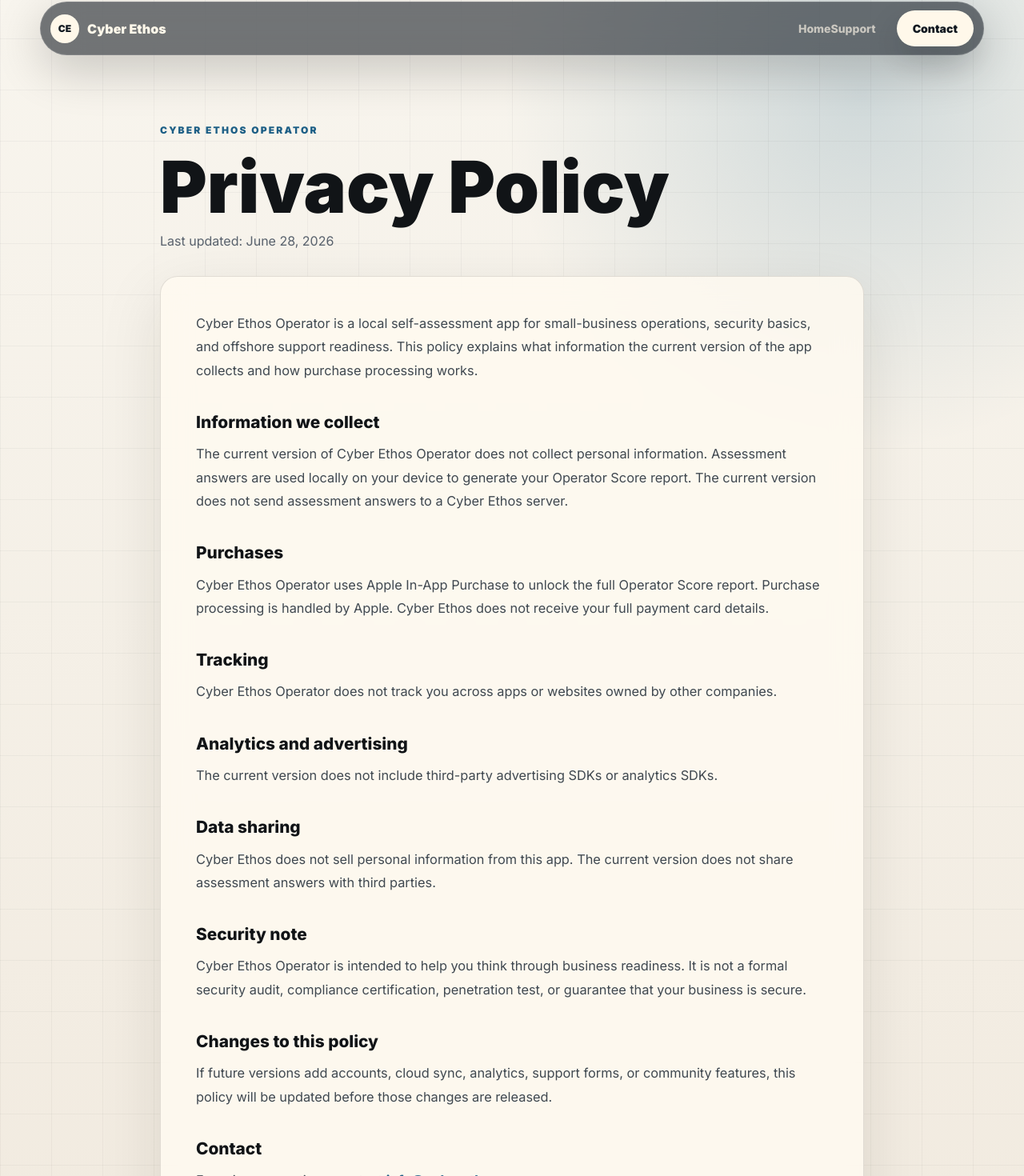
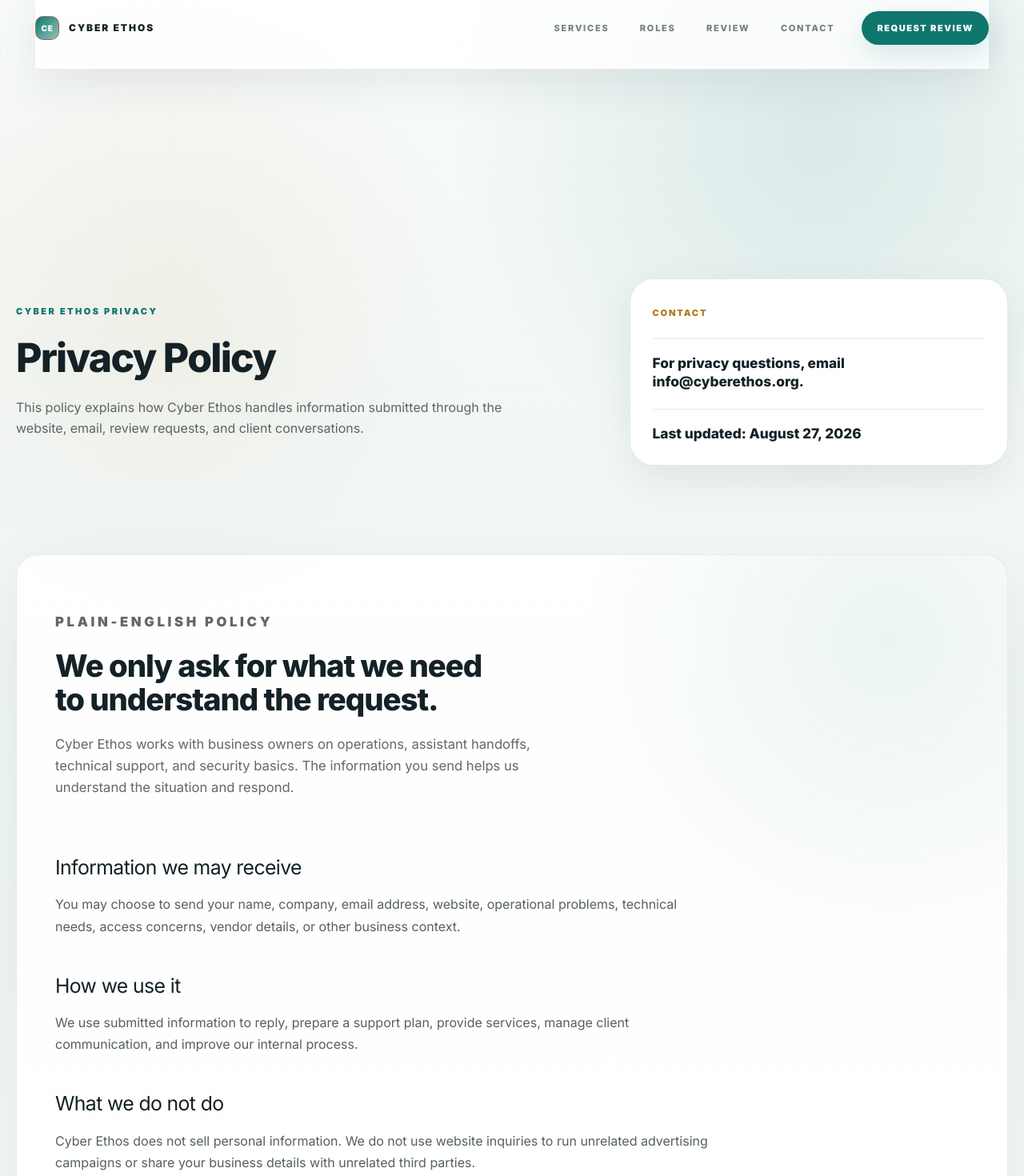
Before and after one commit to asleigher-arch/cyberethos-site, a Next.js app: page /privacy in a window 1280 px wide. Shown: the part 16-1486 px from the top of the page at 80% size. Built offline with nearby package versions, Linux system fonts and the light colour scheme.

Commit message:
Remove app operator wording from support pages

```diff
--- a/app/globals.css
+++ b/app/globals.css
@@ -4037,3 +4037,41 @@
 .operator-footer nav strong {
   color: rgba(20, 33, 38, 0.82) !important;
 }
+
+/* Website support/privacy pages: no app wording, same welcoming visual system */
+.ce-legal-hero {
+  min-height: 520px;
+  padding-bottom: 42px;
+}
+
+.ce-legal-card {
+  margin: 0 0 90px;
+}
+
+.ce-legal-copy {
+  display: grid;
+  gap: 14px;
+  margin-top: 40px;
+}
+
+.ce-legal-copy h3 {
+  margin: 28px 0 0;
+  color: #142126;
+  font-size: clamp(1.25rem, 2vw, 1.55rem);
+  letter-spacing: -0.025em;
+}
+
+.ce-legal-copy p {
+  max-width: 820px;
+  margin: 0;
+  color: rgba(20, 33, 38, 0.72);
+  font-size: 1rem;
+  line-height: 1.7;
+}
+
+.ce-legal-copy a {
+  color: #0f766e;
+  font-weight: 800;
+  text-decoration: underline;
+  text-underline-offset: 3px;
+}
--- a/app/privacy/page.jsx
+++ b/app/privacy/page.jsx
@@ -1,102 +1,71 @@
+import { SiteLayout } from "@/components/SiteLayout";
+
 export const metadata = {
-  title: "Privacy Policy | Cyber Ethos Operator",
-  description: "Privacy policy for the Cyber Ethos Operator iPhone app."
+  title: "Privacy Policy | Cyber Ethos",
+  description: "Privacy policy for Cyber Ethos website visitors and client inquiries."
 };
 
 export default function PrivacyPage() {
   return (
-    <main className="site-shell legal-shell">
-      <SiteWatermark />
-      <SimpleNav />
-      <section className="legal-page">
-        <p className="eyebrow">Cyber Ethos Operator</p>
-        <h1>Privacy Policy</h1>
-        <p className="legal-updated">Last updated: June 28, 2026</p>
+    <SiteLayout active="/privacy">
+      <section className="ce-contact-hero ce-legal-hero">
+        <div>
+          <p className="ce-eyebrow">Cyber Ethos privacy</p>
+          <h1>Privacy Policy</h1>
+          <p>
+            This policy explains how Cyber Ethos handles information submitted through the website,
+            email, review requests, and client conversations.
+          </p>
+        </div>
 
-        <div className="legal-card">
+        <aside className="ce-contact-panel" aria-label="Privacy contact">
+          <span>CONTACT</span>
+          <p>For privacy questions, email info@cyberethos.org.</p>
+          <p>Last updated: August 27, 2026</p>
+        </aside>
+      </section>
+
+      <section className="ce-process ce-legal-card" aria-label="Privacy policy details">
+        <div className="ce-section-head">
+          <p className="ce-eyebrow">Plain-English policy</p>
+          <h2>We only ask for what we need to understand the request.</h2>
           <p>
-            Cyber Ethos Operator is a local self-assessment app for small-business operations,
-            security basics, and offshore support readiness. This policy explains what information the
-            current version of the app collects and how purchase processing works.
+            Cyber Ethos works with business owners on operations, assistant handoffs, technical support,
+            and security basics. The information you send helps us understand the situation and respond.
+          </p>
+        </div>
+
+        <div className="ce-legal-copy">
+          <h3>Information we may receive</h3>
+          <p>
+            You may choose to send your name, company, email address, website, operational problems,
+            technical needs, access concerns, vendor details, or other business context.
           </p>
 
-          <h2>Information we collect</h2>
+          <h3>How we use it</h3>
           <p>
-            The current version of Cyber Ethos Operator does not collect personal information.
-            Assessment answers are used locally on your device to generate your Operator Score
-            report. The current version does not send assessment answers to a Cyber Ethos server.
+            We use submitted information to reply, prepare a support plan, provide services, manage client
+            communication, and improve our internal process.
           </p>
 
-          <h2>Purchases</h2>
+          <h3>What we do not do</h3>
           <p>
-            Cyber Ethos Operator uses Apple In-App Purchase to unlock the full Operator Score
-            report. Purchase processing is handled by Apple. Cyber Ethos does not receive your full
-            payment card details.
+            Cyber Ethos does not sell personal information. We do not use website inquiries to run unrelated
+            advertising campaigns or share your business details with unrelated third parties.
           </p>
 
-          <h2>Tracking</h2>
+          <h3>Security note</h3>
           <p>
-            Cyber Ethos Operator does not track you across apps or websites owned by other
-            companies.
+            Please do not send passwords, secret keys, payment card numbers, or highly sensitive credentials
+            through email. If access needs to be shared, we will agree on a safer handoff method first.
           </p>
 
-          <h2>Analytics and advertising</h2>
+          <h3>Contact</h3>
           <p>
-            The current version does not include third-party advertising SDKs or analytics SDKs.
-          </p>
-
-          <h2>Data sharing</h2>
-          <p>
-            Cyber Ethos does not sell personal information from this app. The current version does
-            not share assessment answers with third parties.
-          </p>
-
-          <h2>Security note</h2>
-          <p>
-            Cyber Ethos Operator is intended to help you think through business readiness. It is not
-            a formal security audit, compliance certification, penetration test, or guarantee that
-            your business is secure.
-          </p>
-
-          <h2>Changes to this policy</h2>
-          <p>
-            If future versions add accounts, cloud sync, analytics, support forms, or community
-            features, this policy will be updated before those changes are released.
-          </p>
-
-          <h2>Contact</h2>
-          <p>
-            For privacy questions, contact <a href="mailto:info@cyberethos.org">info@cyberethos.org</a>.
+            For privacy questions or deletion requests, contact <a href="mailto:info@cyberethos.org">info@cyberethos.org</a>.
           </p>
         </div>
       </section>
-    </main>
+    </SiteLayout>
   );
 }
-
-function SiteWatermark() {
-  return (
-    <div className="site-watermark" aria-hidden="true">
-      <div className="watermark-glow" />
-      <div className="watermark-image" />
-    </div>
-  );
-}
-
-function SimpleNav() {
-  return (
-    <header className="nav-glass">
-      <a href="/" className="brand">
-        <span>CE</span>
-        <strong>Cyber Ethos</strong>
-      </a>
-      <nav aria-label="Primary navigation">
-        <a href="/">Home</a>
-        <a href="/support">Support</a>
-      </nav>
-      <a className="nav-cta" href="mailto:info@cyberethos.org">
-        Contact
-      </a>
-    </header>
-  );
-}
--- a/app/support/page.jsx
+++ b/app/support/page.jsx
@@ -1,85 +1,50 @@
+import { SiteLayout } from "@/components/SiteLayout";
+
 export const metadata = {
-  title: "Support | Cyber Ethos Operator",
-  description: "Support information for the Cyber Ethos Operator iPhone app."
+  title: "Support | Cyber Ethos",
+  description: "Support information for Cyber Ethos clients and website visitors."
 };
 
 export default function SupportPage() {
   return (
-    <main className="site-shell legal-shell">
-      <SiteWatermark />
-      <SimpleNav />
-      <section className="legal-page">
-        <p className="eyebrow">Cyber Ethos Operator</p>
-        <h1>Support</h1>
-        <p className="legal-updated">Help for the Cyber Ethos Operator iPhone app.</p>
+    <SiteLayout active="/support">
+      <section className="ce-contact-hero ce-legal-hero">
+        <div>
+          <p className="ce-eyebrow">Cyber Ethos support</p>
+          <h1>Support</h1>
+          <p>
+            Help for business owners, client inquiries, website questions, and Cyber Ethos service requests.
+          </p>
+          <div className="ce-actions">
+            <a href="mailto:info@cyberethos.org">Email support</a>
+            <a href="/contact">Request a review</a>
+          </div>
+        </div>
 
-        <div className="legal-card">
-          <h2>Contact support</h2>
-          <p>
-            For help with Cyber Ethos Operator, email <a href="mailto:info@cyberethos.org">info@cyberethos.org</a>.
-          </p>
-          <p>
-            Please include the device you are using, the app version if available, and a short
-            description of what happened.
-          </p>
+        <aside className="ce-contact-panel" aria-label="How to contact support">
+          <span>CONTACT</span>
+          <p>Email info@cyberethos.org with your name, company, website, and a short description of what you need help with.</p>
+          <p>For urgent access, password, data, or vendor-control concerns, include that clearly in the subject line.</p>
+        </aside>
+      </section>
 
-          <h2>Purchases and restore</h2>
-          <p>
-            The full Operator Score report is unlocked through Apple In-App Purchase. If you already
-            purchased the report, use the restore purchase option on the app paywall.
-          </p>
-          <p>
-            Payment, refund, and purchase history are handled by Apple. For refund requests, use
-            Apple&apos;s purchase support flow at <a href="https://reportaproblem.apple.com/">reportaproblem.apple.com</a>.
-          </p>
-
-          <h2>What the app does</h2>
-          <p>
-            Cyber Ethos Operator gives small-business owners a short self-assessment across
-            operations, security basics, and offshore support readiness. The paid report provides scores,
-            top findings, practical next moves, and a 30-day cleanup plan.
-          </p>
-
-          <h2>Important limits</h2>
-          <p>
-            Cyber Ethos Operator is a planning and readiness tool. It is not a formal security audit,
-            penetration test, compliance certification, or guarantee that a business is secure.
-          </p>
-
-          <h2>Privacy</h2>
-          <p>
-            The current version processes assessment answers locally on your device. Read the full
-            privacy policy at <a href="/privacy">cyberethos.org/privacy</a>.
-          </p>
-        </div>
+      <section className="ce-contact-grid" aria-label="Support topics">
+        <article>
+          <span>01</span>
+          <h2>Business support</h2>
+          <p>Questions about operations cleanup, assistant handoffs, admin workflows, and service requests.</p>
+        </article>
+        <article>
+          <span>02</span>
+          <h2>Technical help</h2>
+          <p>Questions about websites, automations, dashboards, integrations, or engineering support.</p>
+        </article>
+        <article>
+          <span>03</span>
+          <h2>Security basics</h2>
+          <p>Questions about access, passwords, shared files, vendor accounts, and protecting customer data.</p>
+        </article>
       </section>
-    </main>
+    </SiteLayout>
   );
 }
-
-function SiteWatermark() {
-  return (
-    <div className="site-watermark" aria-hidden="true">
-      <div className="watermark-glow" />
-      <div className="watermark-image" />
-    </div>
-  );
-}
-
-function SimpleNav() {
-  return (
-    <header className="nav-glass">
-      <a href="/" className="brand">
-        <span>CE</span>
-        <strong>Cyber Ethos</strong>
-      </a>
-      <nav aria-label="Primary navigation">
-        <a href="/">Home</a>
-        <a href="/privacy">Privacy</a>
-      </nav>
-      <a className="nav-cta" href="mailto:info@cyberethos.org">
-        Contact
-      </a>
-    </header>
-  );
-}
--- a/app/visibility/page.jsx
+++ b/app/visibility/page.jsx
@@ -16,8 +16,8 @@
         <p className="eyebrow">Visibility</p>
         <h1>Know what is happening before you add more tools.</h1>
         <p>
-          We turn messy workflows, weak handoffs, security gaps, and scattered
-          intake into a simple operator report.
+          We turn messy workflows, weak handoffs, security basics, and scattered
+          intake into a simple support plan.
         </p>
 
         <div className="visibility-list">
```
